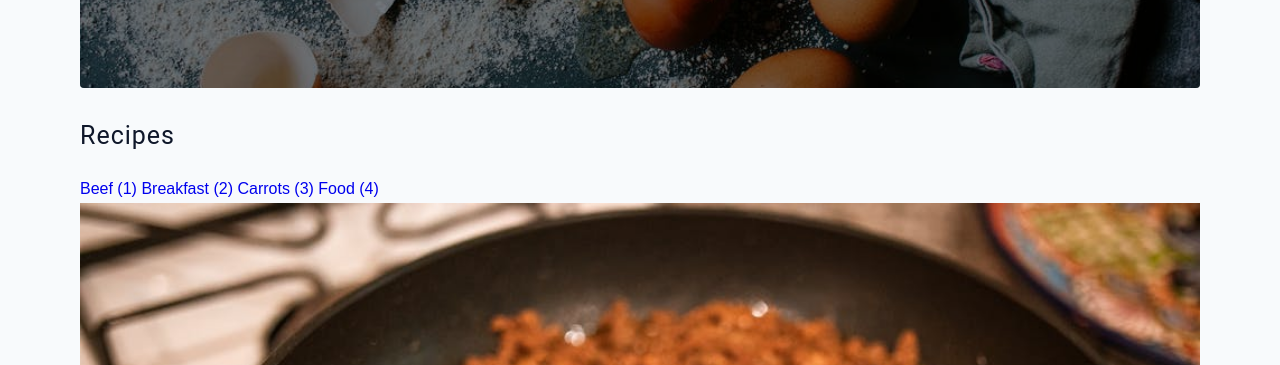
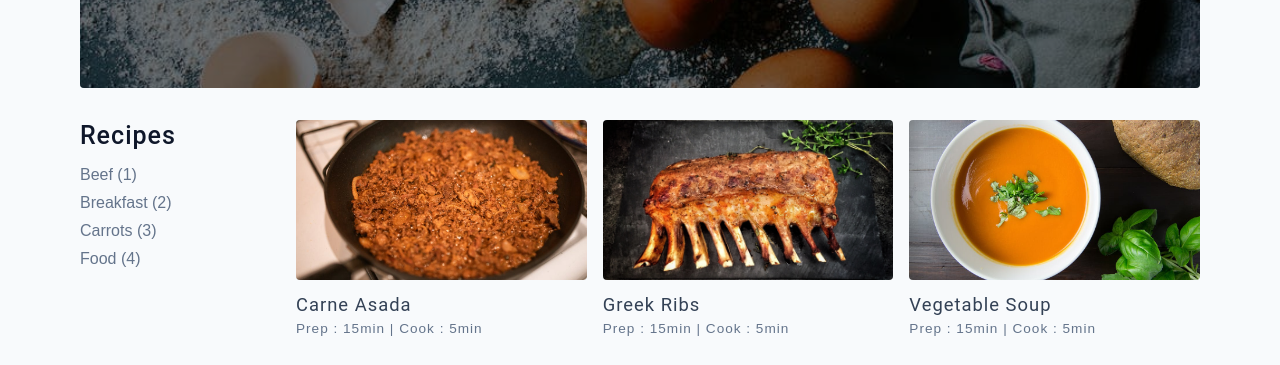
Before and after one commit to ucianoo/simply_recipees, a plain HTML site: page starter/index.html in a window 1280 px wide. Shown: the part 360-725 px from the top of the page. Drawn offline with Linux system fonts and the light colour scheme.

Commit message:
finshing of the recipes layout.

```diff
--- a/starter/css/main.css
+++ b/starter/css/main.css
@@ -438,7 +438,103 @@ Hero
 }
 /*
 ================
+Recipes
+================
+*/
+.recipes-container {
+  display: grid;
+  gap: 2rem 1rem;
+}
+
+.tags-container {
+  order: 1;
+  display: flex;
+  flex-direction: column;
+  padding-bottom: 3rem;
+}
+
+.recipes-list {
+  display: grid;
+  gap: 2rem 1rem;
+  padding-bottom: 3rem;
+}
+
+.tags-container h4 {
+  margin-bottom: 0.5rem;
+  font-weight: 500;
+}
+
+.tags-list {
+  display: grid;
+  grid-template-columns: 1fr 1fr 1fr;
+}
+
+.tags-list a {
+  text-transform: capitalize;
+  display: block;
+  color: var(--grey-500);
+  transition: var(--transition);
+}
+
+.tags-list a:hover {
+  color: var(--primary-500)
+}
+
+.recipe {
+  display: block;
+}
+
+.recipe-img {
+  height: 15rem;
+  border-radius: var(--borderRadius);
+  margin-bottom: 1rem;
+}
+
+.recipe h5 {
+  margin-bottom: 0;
+  line-height: 1;
+  color: var(--grey-700);
+}
+
+.recipe p {
+  margin-bottom: 0;
+  line-height: 1;
+  margin-top: 0.5rem;
+  color: var(--grey-500);
+  letter-spacing: var(--letterSpacing);
+}
+@media screen and (min-width: 576px) {
+  .recipes-list {
+    grid-template-columns: 1fr 1fr;
+  }
+  .recipe-img {
+    height: 10rem;
+  }
+}
+@media screen and (min-width: 992px) {
+  .recipes-container {
+    grid-template-columns: 200px 1fr;
+  }
+  .recipe p {
+    font-size: 0.85rem;
+  }
+  .tags-container {
+    order: 0;
+  }
+  .tags-list {
+    grid-template-columns: 1fr;
+  }
+}
+@media screen and (min-width: 1200px) {
+  .recipe h5 {
+    font-size: 1.15rem;
+  }
+  .recipes-list {
+    grid-template-columns: 1fr 1fr 1fr;
+  }
+}
+/*
+================
 
 ================
 */
-/*
```
Also changed, not shown: starter/index.html (+2 -2 lines).
